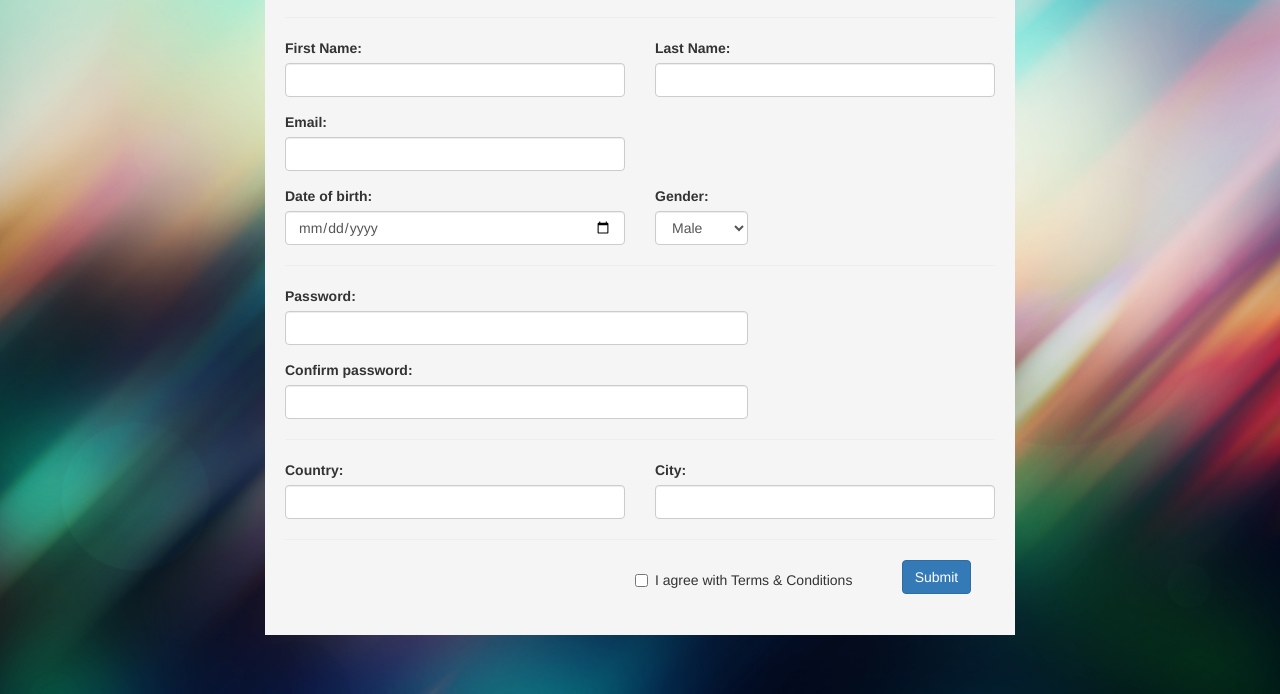
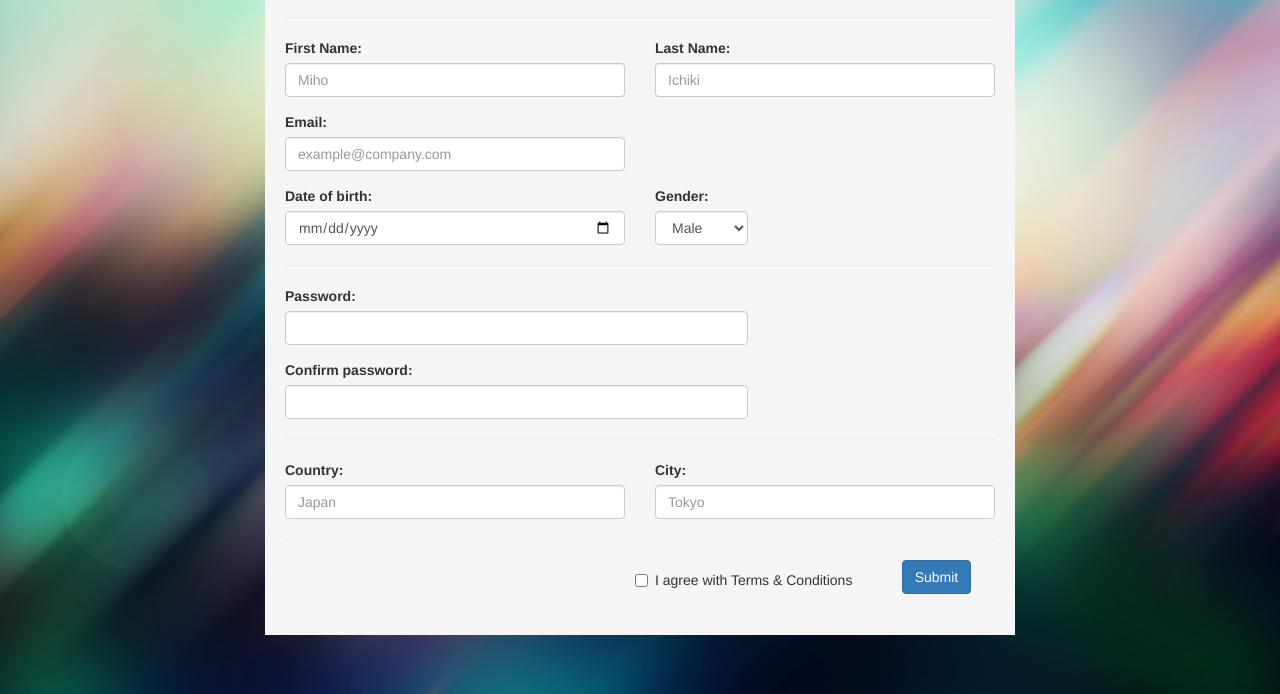
Before and after one commit to ApolloRisky/WebDev2018Exercise, a plain HTML site: page 1512051/index.html in a window 1280 px wide. Shown: the part 106-800 px from the top of the page. Drawn offline with Linux system fonts and the light colour scheme.

Commit message:
Add placeholder

```diff
--- a/1512051/index.html
+++ b/1512051/index.html
@@ -22,17 +22,17 @@
                 <div class="form-group row">
                     <div class="col-xs-6">
                             <label for="fname">First Name:</label>
-                        <input class="form-control float-right" type="text" name="fname" id="fname">
+                        <input class="form-control float-right" type="text" name="fname" id="fname" placeholder="Miho">
                     </div>
                     <div class="col-xs-6">
                             <label for="lname">Last Name:</label>
-                        <input class="form-control" type="text" name="lname" id="lname">
+                        <input class="form-control" type="text" name="lname" id="lname" placeholder="Ichiki">
                     </div>
                 </div>
                 <div class="form-group row">
                     <div class="col-xs-6">
                         <label for="email">Email:</label>
-                        <input class="form-control" type="email" name="email" id="email">
+                        <input class="form-control" type="email" name="email" id="email" placeholder="example@company.com">
                     </div>
                 </div>
                 <div class="form-group row">
@@ -69,11 +69,11 @@
                 <div class="form-group row">
                         <div class="col-xs-6">
                             <label for="country">Country:</label>
-                            <input class="form-control" type="text" name="country" id="country">
+                            <input class="form-control" type="text" name="country" id="country" placeholder="Japan">
                         </div>
                         <div class="col-xs-6">
                             <label for="city">City:</label>
-                            <input class="form-control" type="text" name="city" id="city">
+                            <input class="form-control" type="text" name="city" id="city" placeholder="Tokyo">
                         </div>
                 </div>
                 <hr>
```
Also changed, not shown: 1 other file.
